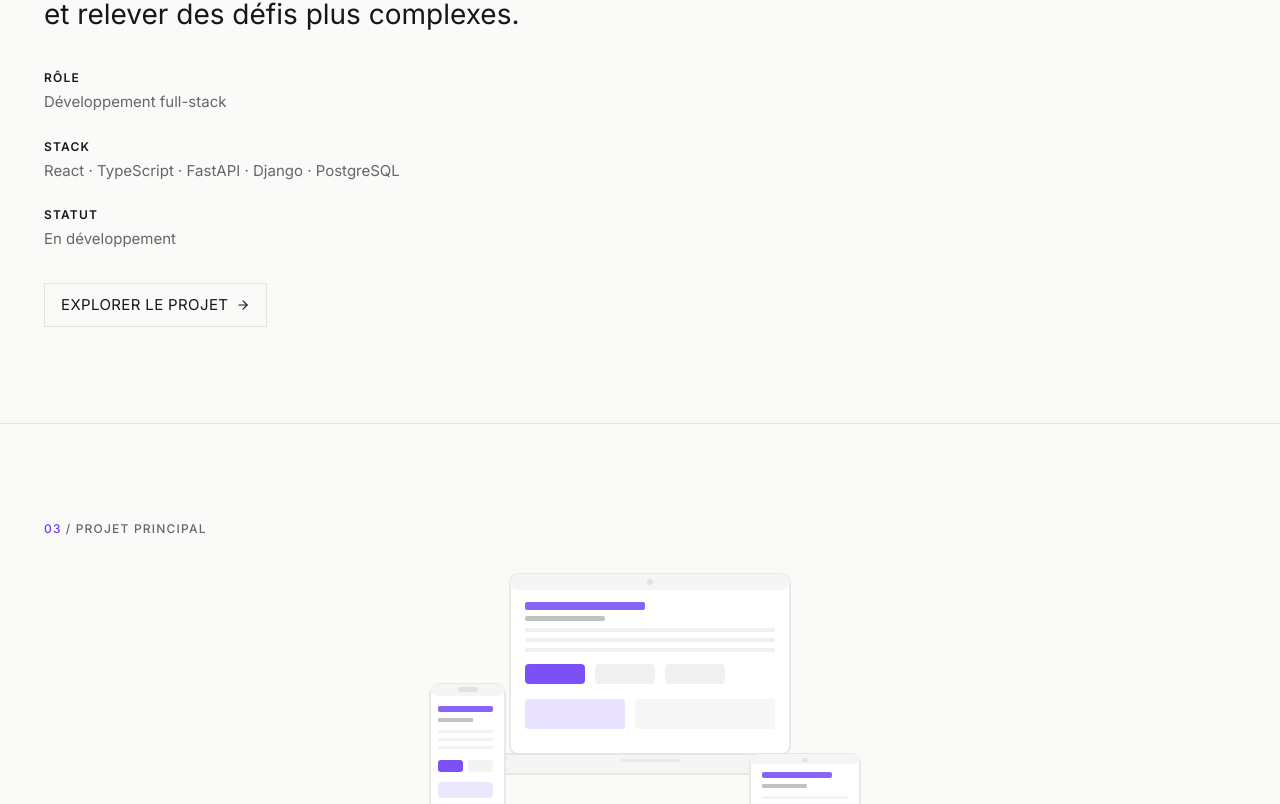
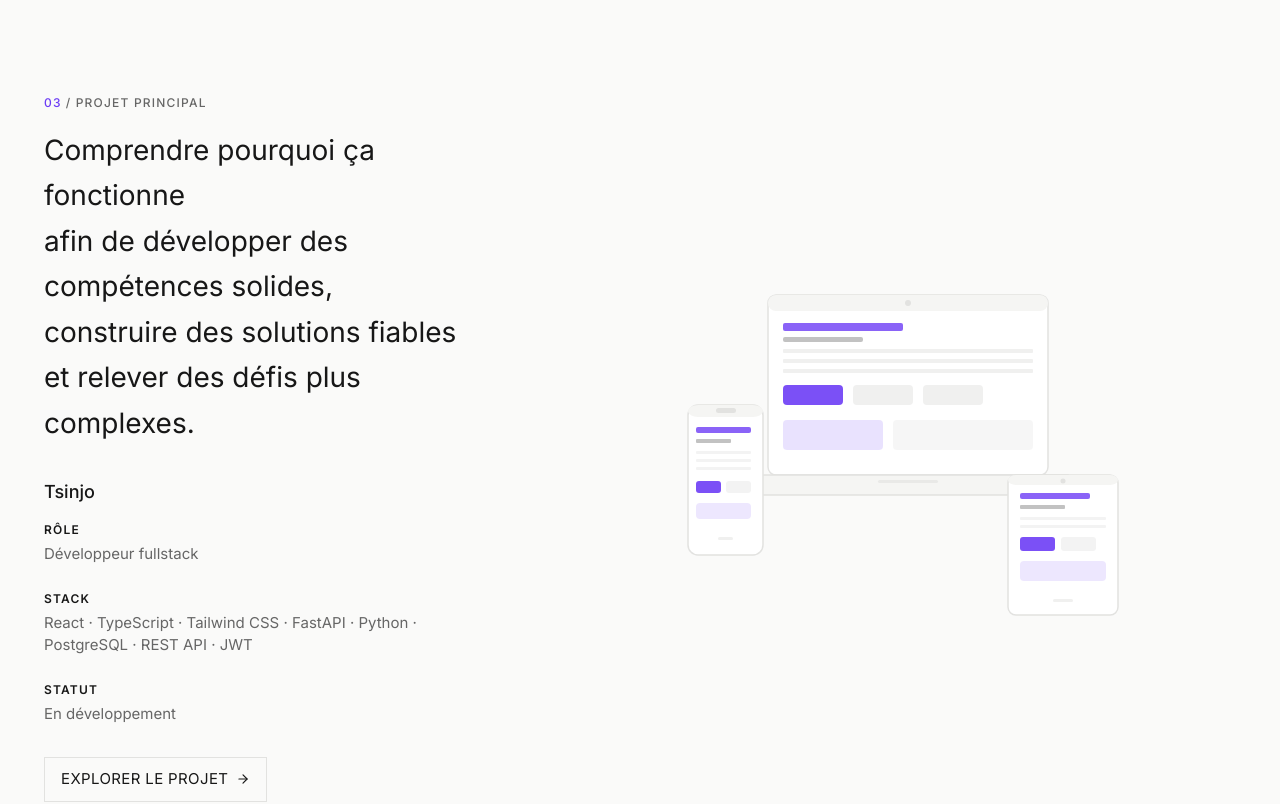
Before and after one commit to ItokianaRAKT/portfolio, a React (Vite) app: page / in a window 1280 px wide. Shown: the part 1076-1880 px from the top of the page. Built offline with nearby package versions, Linux system fonts and the light colour scheme.

Commit message:
fix: restructure about and main project sections

```diff
--- a/src/sections/About.tsx
+++ b/src/sections/About.tsx
@@ -1,6 +1,5 @@
 import { motion } from 'motion/react'
 import { SectionLabel } from '../components/SectionLabel'
-import { Button } from '../components/Button'
 
 export function About() {
   return (
@@ -15,46 +14,9 @@ export function About() {
             viewport={{ once: true, margin: '-100px' }}
             transition={{ duration: 0.6 }}
           >
-            <p className="mb-8 text-[24px] leading-relaxed text-text-primary-light dark:text-text-primary-dark md:text-[28px]">
-              Comprendre pourquoi ça fonctionne
-              <br />
-              afin de développer des compétences solides,
-              <br />
-              construire des solutions fiables
-              <br />
-              et relever des défis plus complexes.
+            <p className="text-[24px] leading-relaxed text-text-primary-light dark:text-text-primary-dark md:text-[28px]">
+              Comprendre avant de construire.
             </p>
-
-            <div className="mb-8 space-y-6">
-              <div>
-                <p className="mb-1 text-[12px] font-semibold uppercase tracking-widest text-text-primary-light dark:text-text-primary-dark">
-                  Rôle
-                </p>
-                <p className="text-[15px] text-text-secondary-light dark:text-text-secondary-dark">
-                  Développement full-stack
-                </p>
-              </div>
-
-              <div>
-                <p className="mb-1 text-[12px] font-semibold uppercase tracking-widest text-text-primary-light dark:text-text-primary-dark">
-                  Stack
-                </p>
-                <p className="text-[15px] text-text-secondary-light dark:text-text-secondary-dark">
-                  React · TypeScript · FastAPI · Django · PostgreSQL
-                </p>
-              </div>
-
-              <div>
-                <p className="mb-1 text-[12px] font-semibold uppercase tracking-widest text-text-primary-light dark:text-text-primary-dark">
-                  Statut
-                </p>
-                <p className="text-[15px] text-text-secondary-light dark:text-text-secondary-dark">
-                  En développement
-                </p>
-              </div>
-            </div>
-
-            <Button href="#projects">Explorer le projet</Button>
           </motion.div>
         </div>
       </div>
--- a/src/sections/MainProject.tsx
+++ b/src/sections/MainProject.tsx
@@ -1,5 +1,6 @@
 import { motion } from 'motion/react'
 import { SectionLabel } from '../components/SectionLabel'
+import { Button } from '../components/Button'
 import { ProjectMockup } from '../components/ProjectMockup'
 
 export function MainProject() {
@@ -8,16 +9,72 @@ export function MainProject() {
       <div className="mx-auto max-w-[1440px] px-6 py-16 md:px-11 md:py-24">
         <SectionLabel number="03" label="PROJET PRINCIPAL" />
 
+        <div className="grid gap-12 md:grid-cols-[1fr_1.5fr] md:gap-16">
           <motion.div
             initial={{ opacity: 0, y: 20 }}
             whileInView={{ opacity: 1, y: 0 }}
             viewport={{ once: true, margin: '-100px' }}
             transition={{ duration: 0.6 }}
-          className="flex justify-center"
+          >
+            <p className="mb-8 text-[24px] leading-relaxed text-text-primary-light dark:text-text-primary-dark md:text-[28px]">
+              Comprendre pourquoi ça fonctionne
+              <br />
+              afin de développer des compétences solides,
+              <br />
+              construire des solutions fiables
+              <br />
+              et relever des défis plus complexes.
+            </p>
+
+            <div className="mb-4">
+              <h3 className="text-[18px] font-medium text-text-primary-light dark:text-text-primary-dark">
+                Tsinjo
+              </h3>
+            </div>
+
+            <div className="mb-8 space-y-6">
+              <div>
+                <p className="mb-1 text-[12px] font-semibold uppercase tracking-widest text-text-primary-light dark:text-text-primary-dark">
+                  Rôle
+                </p>
+                <p className="text-[15px] text-text-secondary-light dark:text-text-secondary-dark">
+                  Développeur fullstack
+                </p>
+              </div>
+
+              <div>
+                <p className="mb-1 text-[12px] font-semibold uppercase tracking-widest text-text-primary-light dark:text-text-primary-dark">
+                  Stack
+                </p>
+                <p className="text-[15px] text-text-secondary-light dark:text-text-secondary-dark">
+                  React · TypeScript · Tailwind CSS · FastAPI · Python · PostgreSQL · REST API · JWT
+                </p>
+              </div>
+
+              <div>
+                <p className="mb-1 text-[12px] font-semibold uppercase tracking-widest text-text-primary-light dark:text-text-primary-dark">
+                  Statut
+                </p>
+                <p className="text-[15px] text-text-secondary-light dark:text-text-secondary-dark">
+                  En développement
+                </p>
+              </div>
+            </div>
+
+            <Button href="https://github.com/ItokianaRAKT/anti-gaspillage">Explorer le projet</Button>
+          </motion.div>
+
+          <motion.div
+            initial={{ opacity: 0, y: 20 }}
+            whileInView={{ opacity: 1, y: 0 }}
+            viewport={{ once: true, margin: '-100px' }}
+            transition={{ duration: 0.6, delay: 0.2 }}
+            className="flex items-center justify-center"
           >
             <ProjectMockup />
           </motion.div>
         </div>
+      </div>
     </section>
   )
 }
```
Lines whose indentation alone changed are shown as unchanged.
